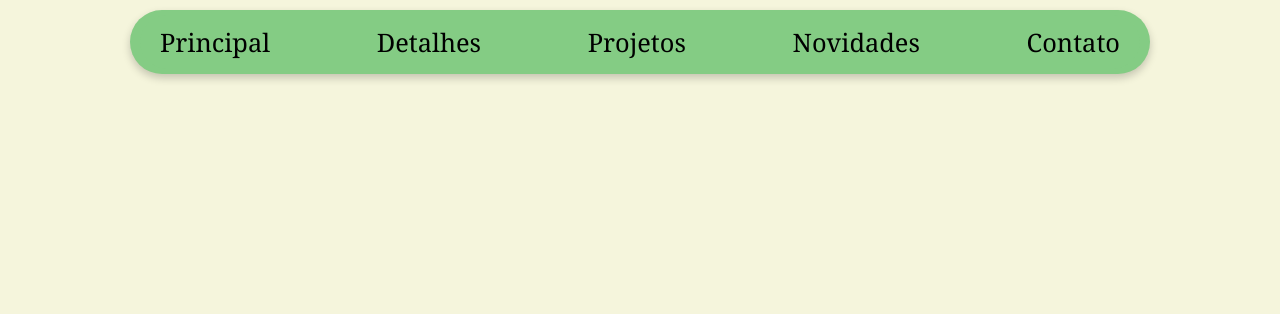
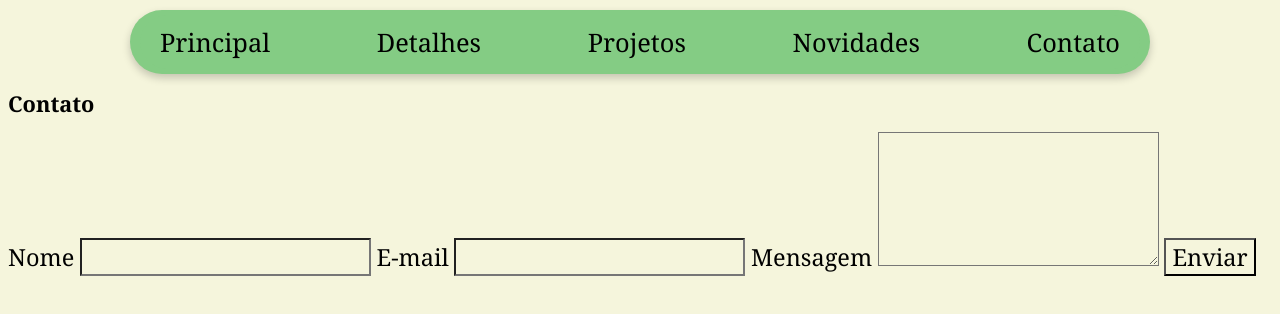
Before and after one commit to LucasDMT1/Projeto-WebDev, a plain HTML site: page contato.html in a window 1280 px wide. Drawn offline with Linux system fonts and the light colour scheme.

Commit message:
Adicionando conteúdo a pagina contato.html

```diff
--- a/contato.html
+++ b/contato.html
@@ -16,4 +16,21 @@
             <a href="contato.html" class="btn"><nav>Contato</nav></a>
         </header>
     </div>
+    <div>
+        <h1>Contato</h1>
+        <form action="#" method="post">
+            <label for="nome">Nome</label>
+            <input type="text" id="nome" name="nome" required>
+
+            <label for="email">E-mail</label>
+            <input type="email" id="email" name="email" required>
+
+            <label for="mensagem">Mensagem</label>
+            <textarea name="mensagem" id="mensagem" rows="4" required></textarea>
+
+            <button type="submit">Enviar</button>
+        </form>
+    </div>
+
 </body>
+</html>
```
